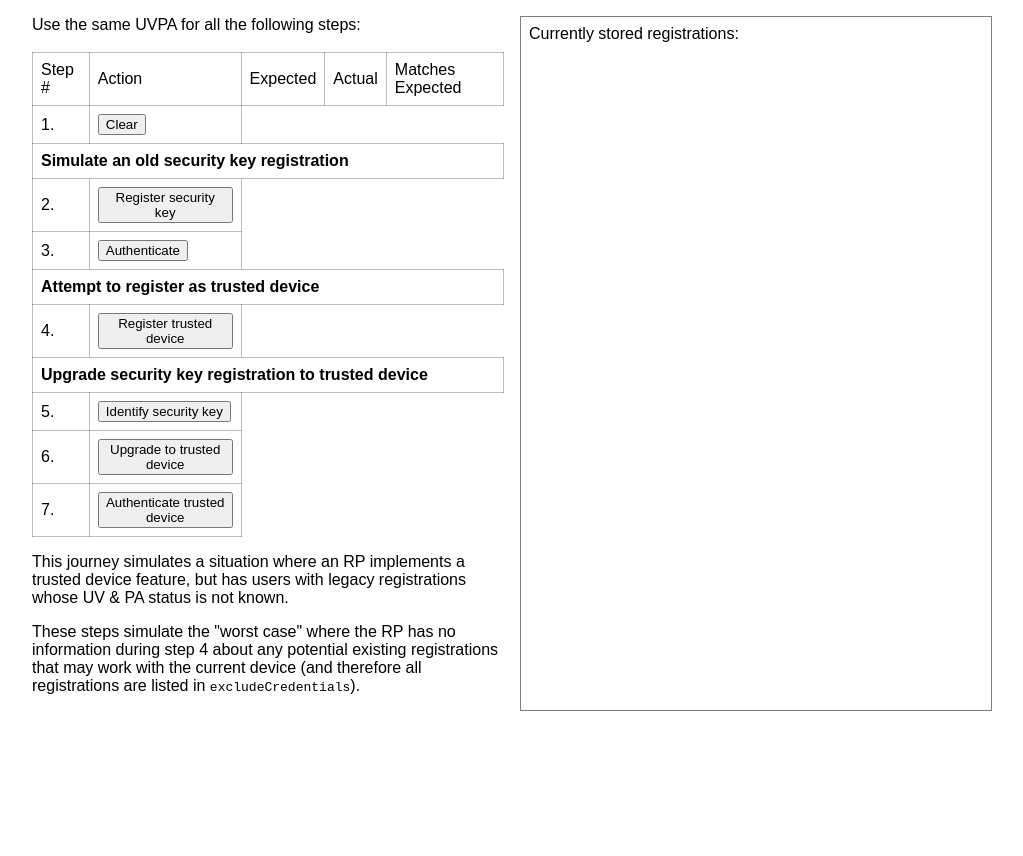
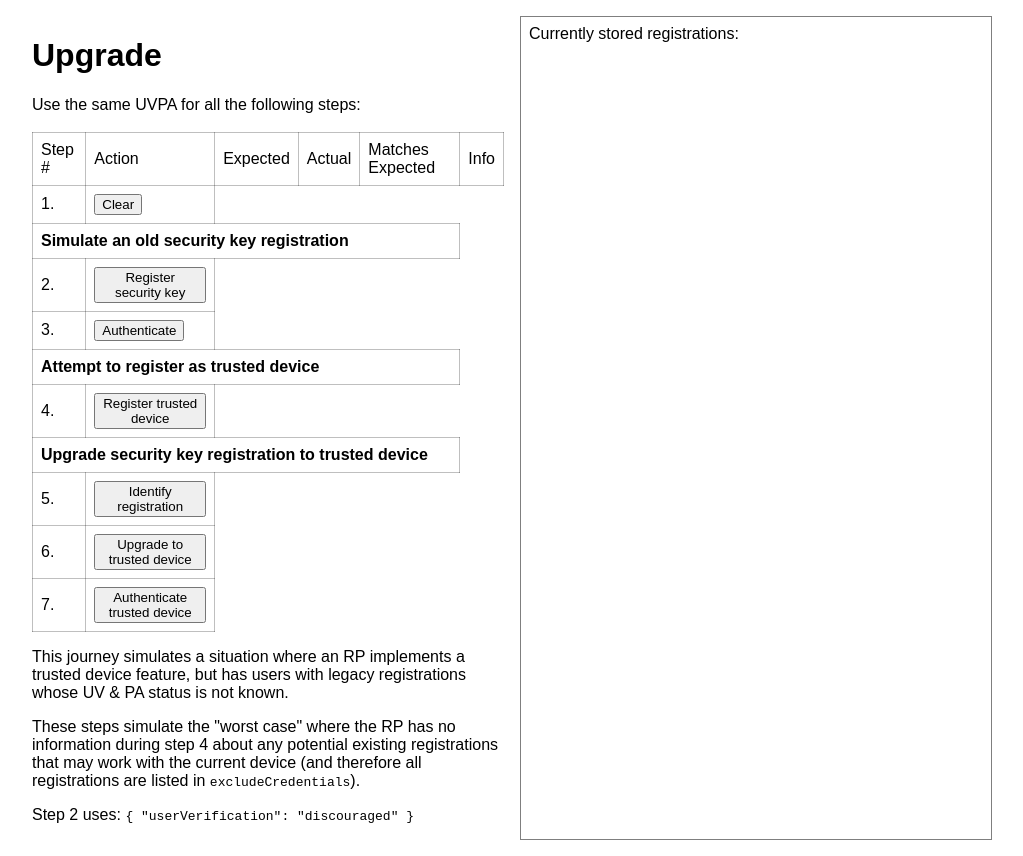
Before and after one commit to lgarron/webauthn-user-journeys, a website: page src/upgrade/index.html in a window 1280 px wide. Shown: the whole page, without its empty margins (128-1151 px from the left). Before the commit the page ends 800 px from the top, so only its background shows below. Drawn offline with Linux system fonts and the light colour scheme.

Commit message:
FREEZE.indexed

```diff
--- a/src/main.ts
+++ b/src/main.ts
@@ -46,7 +46,6 @@ async function registerTrustedDevice(options?: {
 async function registerSecurityKey(options?: {
   doNotExcludeKeyIds?: Base64urlString[];
 }) {
-  console.log("registersecuireurwiuriower", options);
   const cco: CredentialCreationOptionsJSON = {
     publicKey: {
       // <boilerplate>
@@ -121,7 +120,7 @@ addButtonFunctionality(
 let identifiedRegistration: PublicKeyCredentialWithAssertionJSON | null = null;
 
 addButtonFunctionality(
-  ".identify-existing-security-key-registration",
+  ".identify-existing-registration",
   { expectedResult: Result.Success },
   async () => {
     const received = await auth();
--- a/src/upgrade/index.html
+++ b/src/upgrade/index.html
@@ -10,6 +10,7 @@
 
 <body>
   <user-journey>
+    <h1>Upgrade</h1>
     Use the same UVPA for all the following steps:<br><br>
     <table>
       <thead>
@@ -19,6 +20,7 @@
           <td>Expected</td>
           <td>Actual</td>
           <td>Matches Expected</td>
+          <td>Info</td>
         </tr>
       </thead>
       <tbody>
@@ -55,7 +57,7 @@
         </tr>
         <tr>
           <td>5.</td>
-          <td><button class="identify-existing-security-key-registration">Identify security key</button></td>
+          <td><button class="identify-existing-registration">Identify registration</button></td>
         </tr>
         <tr>
           <td>6.</td>
@@ -78,6 +80,10 @@
       may work with the current device (and therefore all registrations are
       listed in <code>excludeCredentials</code>).
     </p>
+    <p>
+      Step 2 uses:
+      <code>{ &quot;userVerification&quot;: &quot;discouraged&quot; }</code>
+    </p>
   </user-journey>
   <database-view>
     Currently stored registrations:
```
